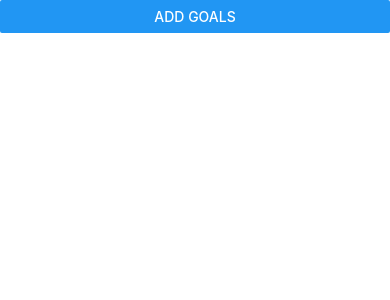
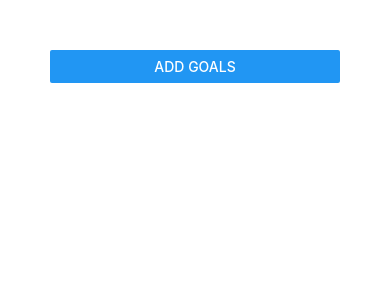
Before and after one commit to averroes96/BlueDot, a React Native app: screen / in a window 390 px wide. Shown: the top 300 px of the page. Built offline with nearby package versions, Linux system fonts and the light colour scheme.

Commit message:
Learned Debugging

```diff
--- a/App.js
+++ b/App.js
@@ -9,6 +9,9 @@ export default function App() {
   const [modal, setModal] = useState(false);
 
   const addBtnHandler = (goal) => {
+    if(goal.length == 0)
+      return;
+
     setGoals(currentGoals => [
       ...currentGoals,
       {
@@ -30,7 +33,7 @@ export default function App() {
   }
 
   return (
-    <View style={{flex:1}}>
+    <View style={{flex:1, padding: 50}}>
       <Button title="Add Goals" onPress={() => setModal(true)}/>
       <GoalInput visible={modal} onAddGoal={addBtnHandler} onCancel={cancelAction} />
       <FlatList
```
